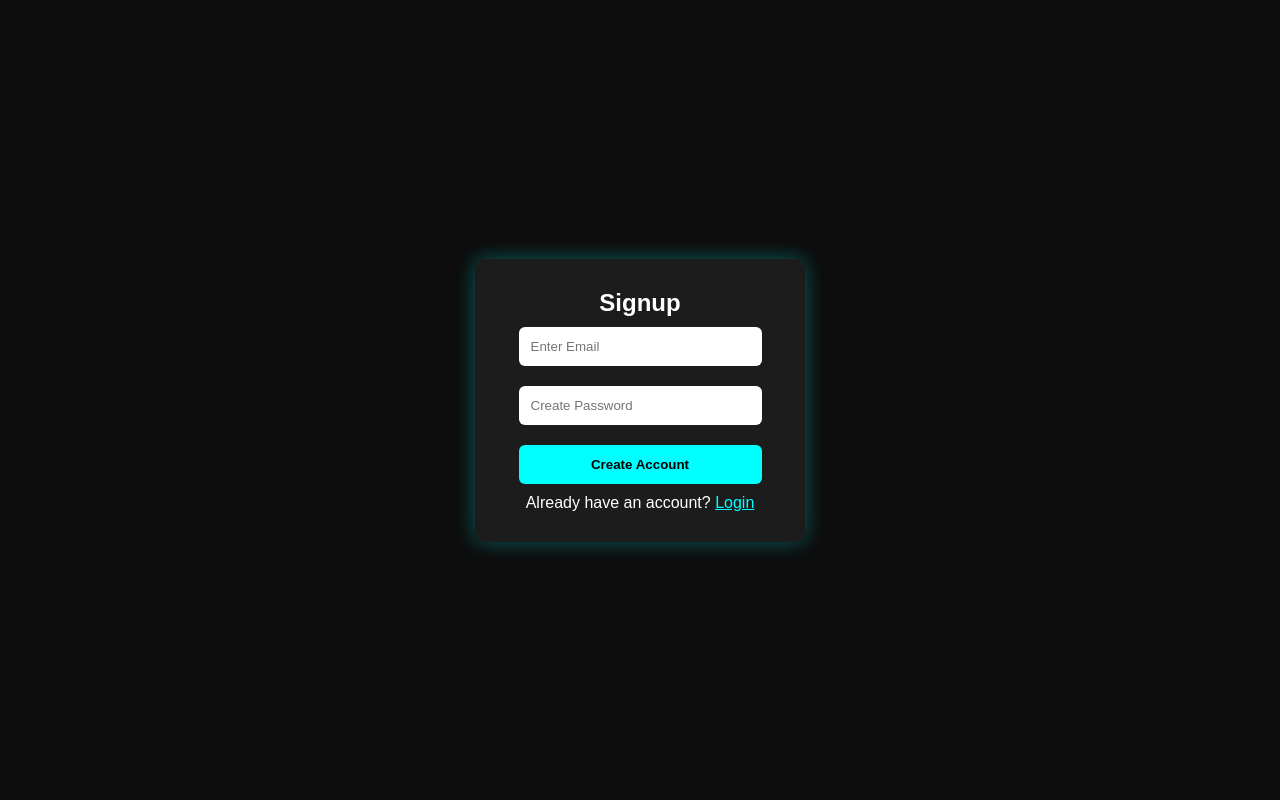
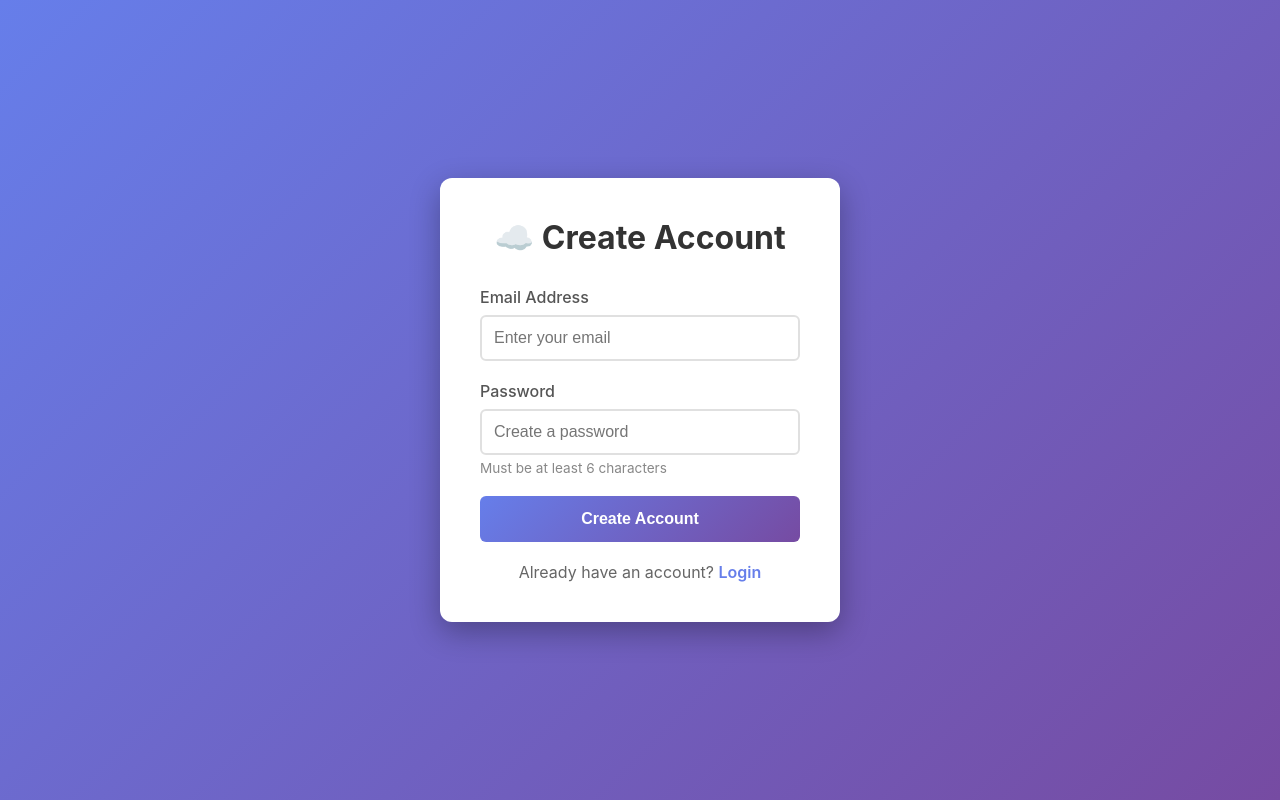
Before and after one commit to divyansh3030/CloudDrive---Secure-File-Storage-System, a Flask app: template templates/signup.html in a window 1280 px wide. Run offline with Flask 3, Linux system fonts and the light colour scheme; the template is opened without the code that fills it, so the values that code supplies are empty.

Commit message:
Added authentication system with login, signup, and logout

```diff
--- a/app.py
+++ b/app.py
@@ -1,5 +1,5 @@
-# app.py - Flask Backend with AWS S3 Integration
-from flask import Flask, request, jsonify, render_template, send_file, session, redirect
+# app.py - Flask Backend with AWS S3 Integration and Authentication
+from flask import Flask, request, jsonify, render_template, send_file, session, redirect, url_for
 from flask_cors import CORS
 from werkzeug.utils import secure_filename
 from werkzeug.security import generate_password_hash, check_password_hash
@@ -10,12 +10,20 @@ from datetime import datetime
 import hashlib
 import uuid
 from dotenv import load_dotenv
+import json
+from functools import wraps
 
 load_dotenv()
 
 app = Flask(__name__)
-app.secret_key = "supersecretkey123"   # needed for login sessions
-CORS(app)
+app.secret_key = os.environ.get('SECRET_KEY', 'supersecretkey123')
+
+# Session configuration for production
+app.config['SESSION_COOKIE_SECURE'] = True  # Only send cookies over HTTPS
+app.config['SESSION_COOKIE_HTTPONLY'] = True
+app.config['SESSION_COOKIE_SAMESITE'] = 'Lax'
+
+CORS(app, supports_credentials=True, origins=['https://clouddrive-secure-file-storage-system.onrender.com'])
 
 # AWS S3 Configuration
 S3_BUCKET = os.environ.get('S3_BUCKET_NAME', 'your-bucket-name')
@@ -39,7 +47,8 @@ s3_client = boto3.client(
     aws_secret_access_key=AWS_SECRET_KEY,
     region_name=S3_REGION
 )
-# 🔍 Test S3 connection
+
+# Test S3 connection
 try:
     s3_client.list_buckets()
     print("S3 TEST: Connected Successfully ✓")
@@ -49,17 +58,131 @@ except Exception as e:
 ALLOWED_EXTENSIONS = {'txt', 'pdf', 'png', 'jpg', 'jpeg', 'gif', 'doc', 'docx', 'zip'}
 MAX_FILE_SIZE = 16 * 1024 * 1024  # 16MB
 
+# User storage in S3
+USERS_FILE_KEY = 'app-data/users.json'
+
+def load_users():
+    """Load users from S3"""
+    try:
+        response = s3_client.get_object(Bucket=S3_BUCKET, Key=USERS_FILE_KEY)
+        return json.loads(response['Body'].read().decode('utf-8'))
+    except ClientError:
+        return {}
+    except Exception as e:
+        print(f"Error loading users: {e}")
+        return {}
+
+def save_users(users):
+    """Save users to S3"""
+    try:
+        s3_client.put_object(
+            Bucket=S3_BUCKET,
+            Key=USERS_FILE_KEY,
+            Body=json.dumps(users, indent=4),
+            ContentType='application/json'
+        )
+    except Exception as e:
+        print(f"Error saving users: {e}")
+
+def login_required(f):
+    """Decorator to check if user is logged in"""
+    @wraps(f)
+    def decorated_function(*args, **kwargs):
+        if 'user_email' not in session:
+            return redirect(url_for('login_page'))
+        return f(*args, **kwargs)
+    return decorated_function
+
 def allowed_file(filename):
     return '.' in filename and filename.rsplit('.', 1)[1].lower() in ALLOWED_EXTENSIONS
 
 def generate_file_hash(file_content):
     return hashlib.sha256(file_content).hexdigest()
 
+# ==================== AUTHENTICATION ROUTES ====================
+
+@app.route('/login')
+def login_page():
+    if 'user_email' in session:
+        return redirect(url_for('index'))
+    return render_template('login.html')
+
+@app.route('/signup')
+def signup_page():
+    if 'user_email' in session:
+        return redirect(url_for('index'))
+    return render_template('signup.html')
+
+@app.route('/login', methods=['POST'])
+def login():
+    try:
+        email = request.form.get('email')
+        password = request.form.get('password')
+
+        if not email or not password:
+            return render_template('login.html', error='Please provide email and password')
+
+        users = load_users()
+
+        if email not in users:
+            return render_template('login.html', error='Invalid email or password')
+
+        if not check_password_hash(users[email]['password'], password):
+            return render_template('login.html', error='Invalid email or password')
+
+        session['user_email'] = email
+        session['user_id'] = users[email]['user_id']
+        return redirect(url_for('index'))
+
+    except Exception as e:
+        return render_template('login.html', error=str(e))
+
+@app.route('/signup', methods=['POST'])
+def signup():
+    try:
+        email = request.form.get('email')
+        password = request.form.get('password')
+
+        if not email or not password:
+            return render_template('signup.html', error='Please provide email and password')
+
+        if len(password) < 6:
+            return render_template('signup.html', error='Password must be at least 6 characters')
+
+        users = load_users()
+
+        if email in users:
+            return render_template('signup.html', error='Email already registered')
+
+        users[email] = {
+            'user_id': str(uuid.uuid4()),
+            'password': generate_password_hash(password),
+            'created_at': datetime.now().isoformat()
+        }
+
+        save_users(users)
+
+        session['user_email'] = email
+        session['user_id'] = users[email]['user_id']
+        return redirect(url_for('index'))
+
+    except Exception as e:
+        return render_template('signup.html', error=str(e))
+
+@app.route('/logout')
+def logout():
+    session.clear()
+    return redirect(url_for('login_page'))
+
+# ==================== FILE MANAGEMENT ROUTES ====================
+
 @app.route('/')
+@login_required
 def index():
-    return render_template('index.html')
+    return render_template('index.html', user_email=session.get('user_email'))
 
 @app.route('/api/upload', methods=['POST'])
+@login_required
 def upload_file():
     try:
         if 'file' not in request.files:
@@ -82,7 +205,7 @@ def upload_file():
         file_hash = generate_file_hash(file_content)
         unique_filename = f"{uuid.uuid4().hex}_{original_filename}"
 
-        # Upload to S3
+        # Upload to S3 with user information
         s3_client.put_object(
             Bucket=S3_BUCKET,
             Key=unique_filename,
@@ -90,7 +213,9 @@ def upload_file():
             Metadata={
                 'original-filename': original_filename,
                 'file-hash': file_hash,
-                'upload-date': datetime.now().isoformat()
+                'upload-date': datetime.now().isoformat(),
+                'user-id': session.get('user_id', 'unknown'),
+                'user-email': session.get('user_email', 'unknown')
             }
         )
 
@@ -107,6 +232,7 @@ def upload_file():
         return jsonify({'error': str(e)}), 500
 
 @app.route('/api/files', methods=['GET'])
+@login_required
 def list_files():
     try:
         response = s3_client.list_objects_v2(Bucket=S3_BUCKET)
@@ -115,16 +241,25 @@ def list_files():
             return jsonify({'files': []}), 200
 
         files = []
+        user_id = session.get('user_id')
+
         for obj in response['Contents']:
+            # Skip the users.json file
+            if obj['Key'] == USERS_FILE_KEY:
+                continue
+
             try:
                 metadata = s3_client.head_object(Bucket=S3_BUCKET, Key=obj['Key'])
-                files.append({
-                    'key': obj['Key'],
-                    'filename': metadata['Metadata'].get('original-filename', obj['Key']),
-                    'size': obj['Size'],
-                    'last_modified': obj['LastModified'].isoformat(),
-                    'file_hash': metadata['Metadata'].get('file-hash', 'N/A')
-                })
+
+                # Only show files uploaded by current user
+                if metadata['Metadata'].get('user-id') == user_id:
+                    files.append({
+                        'key': obj['Key'],
+                        'filename': metadata['Metadata'].get('original-filename', obj['Key']),
+                        'size': obj['Size'],
+                        'last_modified': obj['LastModified'].isoformat(),
+                        'file_hash': metadata['Metadata'].get('file-hash', 'N/A')
+                    })
             except:
                 pass
 
@@ -136,8 +271,14 @@ def list_files():
         return jsonify({'error': str(e)}), 500
 
 @app.route('/api/download/<key>', methods=['GET'])
+@login_required
 def download_file(key):
     try:
+        # Verify file belongs to user
+        metadata = s3_client.head_object(Bucket=S3_BUCKET, Key=key)
+        if metadata['Metadata'].get('user-id') != session.get('user_id'):
+            return jsonify({'error': 'Unauthorized'}), 403
+
         file_obj = s3_client.get_object(Bucket=S3_BUCKET, Key=key)
         return send_file(
             file_obj['Body'],
@@ -150,8 +291,14 @@ def download_file(key):
         return jsonify({'error': str(e)}), 500
 
 @app.route('/api/delete/<key>', methods=['DELETE'])
+@login_required
 def delete_file(key):
     try:
+        # Verify file belongs to user
+        metadata = s3_client.head_object(Bucket=S3_BUCKET, Key=key)
+        if metadata['Metadata'].get('user-id') != session.get('user_id'):
+            return jsonify({'error': 'Unauthorized'}), 403
+
         s3_client.delete_object(Bucket=S3_BUCKET, Key=key)
         return jsonify({'message': 'File deleted successfully'}), 200
     except ClientError as e:
--- a/templates/signup.html
+++ b/templates/signup.html
@@ -2,55 +2,136 @@
 <html lang="en">
 <head>
     <meta charset="UTF-8">
-    <title>Signup</title>
-    <link rel="stylesheet" href="/static/style.css">
+    <meta name="viewport" content="width=device-width, initial-scale=1.0">
+    <title>Sign Up - CloudDrive</title>
     <style>
+        * {
+            margin: 0;
+            padding: 0;
+            box-sizing: border-box;
+        }
         body {
+            font-family: -apple-system, BlinkMacSystemFont, 'Segoe UI', Roboto, sans-serif;
+            background: linear-gradient(135deg, #667eea 0%, #764ba2 100%);
+            min-height: 100vh;
             display: flex;
             justify-content: center;
             align-items: center;
-            height: 100vh;
-            background: #0d0d0d;
-            font-family: Arial;
+            padding: 20px;
         }
-        .box {
-            width: 330px;
-            padding: 30px;
-            border-radius: 10px;
-            background: #1c1c1c;
-            box-shadow: 0 0 20px #00ffff55;
+        .auth-box {
+            background: white;
+            width: 100%;
+            max-width: 400px;
+            padding: 40px;
+            border-radius: 12px;
+            box-shadow: 0 10px 30px rgba(0,0,0,0.3);
+        }
+        .auth-box h2 {
             text-align: center;
+            color: #333;
+            margin-bottom: 30px;
+            font-size: 2rem;
         }
-        input, button {
-            width: 90%;
+        .form-group {
+            margin-bottom: 20px;
+        }
+        .form-group label {
+            display: block;
+            color: #555;
+            margin-bottom: 8px;
+            font-weight: 500;
+        }
+        .form-group input {
+            width: 100%;
             padding: 12px;
-            margin: 10px 0;
+            border: 2px solid #e0e0e0;
             border-radius: 6px;
+            font-size: 1rem;
+            transition: border 0.3s;
+        }
+        .form-group input:focus {
+            outline: none;
+            border-color: #667eea;
+        }
+        .btn-submit {
+            width: 100%;
+            padding: 14px;
+            background: linear-gradient(135deg, #667eea 0%, #764ba2 100%);
+            color: white;
             border: none;
+            border-radius: 6px;
+            font-size: 1rem;
+            font-weight: bold;
+            cursor: pointer;
+            transition: transform 0.2s;
         }
-        button {
-            background: #00ffff;
-            color: black;
-            cursor: pointer;
-            font-weight: bold;
+        .btn-submit:hover {
+            transform: translateY(-2px);
         }
-        a {
-            color: #00ffff;
+        .auth-link {
+            text-align: center;
+            margin-top: 20px;
+            color: #666;
+        }
+        .auth-link a {
+            color: #667eea;
+            text-decoration: none;
+            font-weight: 600;
+        }
+        .auth-link a:hover {
+            text-decoration: underline;
+        }
+        .error {
+            background: #fee;
+            color: #c33;
+            padding: 12px;
+            border-radius: 6px;
+            margin-bottom: 20px;
+            text-align: center;
+            border: 1px solid #fcc;
+        }
+        .success {
+            background: #efe;
+            color: #3c3;
+            padding: 12px;
+            border-radius: 6px;
+            margin-bottom: 20px;
+            text-align: center;
+            border: 1px solid #cfc;
+        }
+        .password-hint {
+            font-size: 0.85rem;
+            color: #888;
+            margin-top: 5px;
         }
     </style>
 </head>
 <body>
-    <div class="box">
-        <h2 style="color:white;">Signup</h2>
+    <div class="auth-box">
+        <h2>☁️ Create Account</h2>
+
+        {% if error %}
+        <div class="error">{{ error }}</div>
+        {% endif %}
 
         <form method="POST" action="/signup">
-            <input type="email" name="email" placeholder="Enter Email" required>
-            <input type="password" name="password" placeholder="Create Password" required>
-            <button type="submit">Create Account</button>
+            <div class="form-group">
+                <label>Email Address</label>
+                <input type="email" name="email" placeholder="Enter your email" required>
+            </div>
+
+            <div class="form-group">
+                <label>Password</label>
+                <input type="password" name="password" placeholder="Create a password" required minlength="6">
+                <div class="password-hint">Must be at least 6 characters</div>
+            </div>
+
+            <button type="submit" class="btn-submit">Create Account</button>
         </form>
 
-        <p style="color:white;">Already have an account?
-            <a href="/login">Login</a>
+        <p class="auth-link">
+            Already have an account? <a href="/login">Login</a>
         </p>
     </div>
 </body>
```
Also changed, not shown: static/script.js (+22 -4 lines), templates/index.html (+10 -2 lines), templates/login.html (+94 -28 lines).
